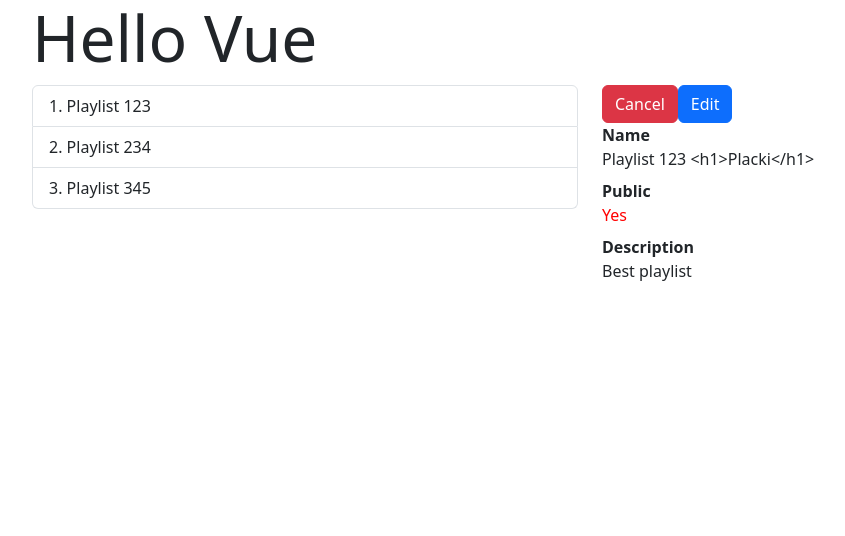
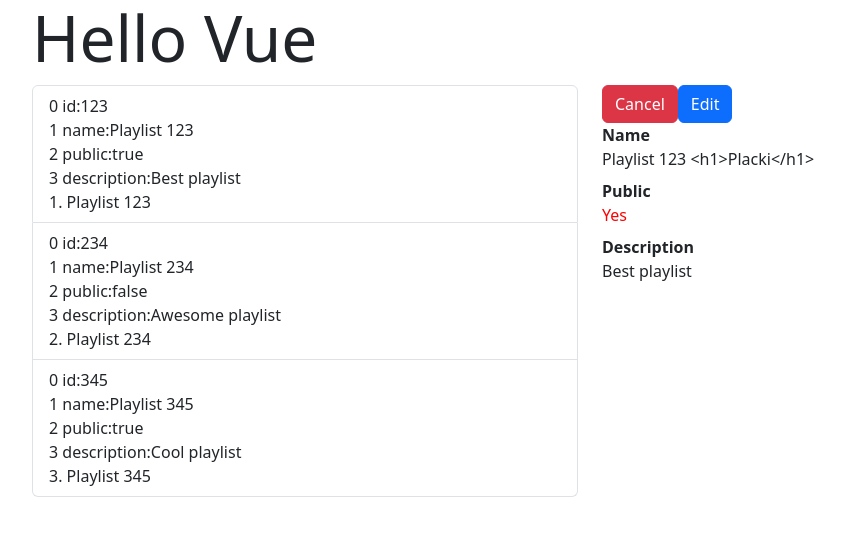
Before and after one commit to ev45ive/sages-vue-open-wrzesien, a Vue app: page / in a window 1280 px wide. Shown: the top 536 px of the page, without its empty margins (50-895 px from the left). Built offline with nearby package versions, Linux system fonts and the light colour scheme.

Commit message:
<div v-for="(value, key, index) of playlist">

```diff
--- a/src/playlists/components/PlaylistList.vue
+++ b/src/playlists/components/PlaylistList.vue
@@ -11,6 +11,10 @@
         type="button"
         class="list-group-item list-group-item-action"
       >
+        <div v-for="(value, key, index) of playlist">
+          {{ index }} {{ key }}:{{ value }}
+        </div>
+
         {{ index + 1 }}. {{ playlist.name }}
       </button>
     </div>
```
